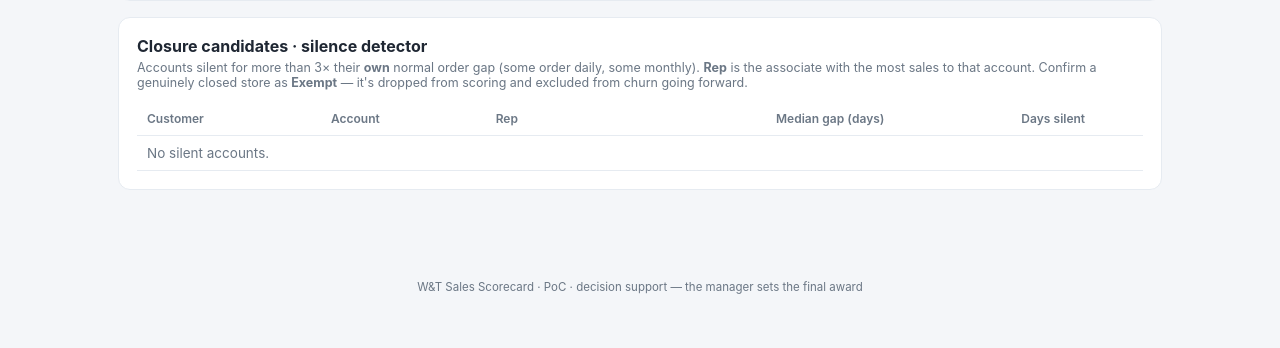
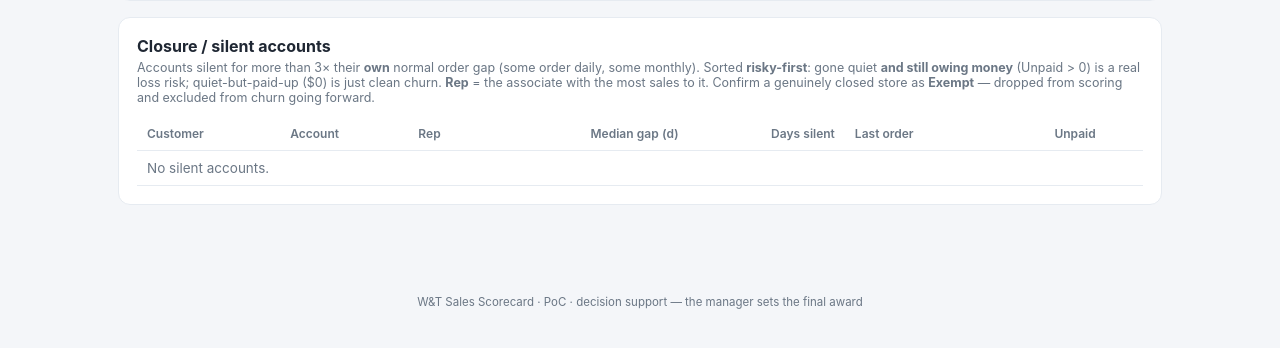
Before and after one commit to JaxonFan/wandt_sales_evaluation, a FastAPI app: template app/templates/closures.html in a window 1280 px wide. Shown: the part 100-448 px from the top of the page. Run offline with FastAPI, Linux system fonts and the light colour scheme; the template is opened without the code that fills it, so the values that code supplies are empty; some libraries are stand-ins or nearby versions.

Commit message:
Silent-account visibility + drop the stale 'below target' nag
- me.html: remove the demotivating 'below target — keep going / 还没到目标 —— 继续加油'
  line (period's already over when reps see it); keep the positive above-target one.
- flag_silent_accounts: add unpaid AR owed + last_order, sort RISKY-FIRST (owing, then
  longest silent), optional associate filter; excludes voided (active_lines).
- Manager: rename Closures tab -> 'Closure / Silent accounts' + Unpaid/Last-order cols
  (Season Fresh $9,294 floats up; clean churn $0 sinks).
- Rep: new '静默客户 / Silent accounts' tab (/me/silent) — their gone-quiet customers,
  risky-first, so they chase the ones that owe money before it becomes bad debt.
34 tests pass (1 new: silence detector unpaid + risky-first + associate filter).

Co-Authored-By: Claude Opus 4.8 (1M context) <noreply@anthropic.com>

```diff
--- a/app/main.py
+++ b/app/main.py
@@ -122,6 +122,20 @@ def my_goal(request: Request, db: Session = Depends(get_db), p: int = None, lang
     goal = service.compute_rep_goal(db, name, p)
     return templates.TemplateResponse("me.html", {"request": request, "user": user, "g": goal, "viewer": "self",
                                                   "lang": (lang or "zh"), "big": True, "toggle_base": "/me"})
+
+
+@app.get("/me/silent", response_class=HTMLResponse)
+def my_silent(request: Request, db: Session = Depends(get_db), lang: str = None):
+    user = current_user(request, db)
+    if not user:
+        return RedirectResponse("/login", status_code=303)
+    name = user.associate_name if user.role == "rep" else None
+    if not name:  # a manager hitting /me/silent -> the team-wide closure/silent tab
+        return RedirectResponse("/closures", status_code=303)
+    rows = service.flag_silent_accounts(db, associate=name)
+    return templates.TemplateResponse("me_silent.html", {"request": request, "user": user, "rows": rows,
+                                                         "name": name, "lang": (lang or "zh"), "big": True,
+                                                         "toggle_base": "/me/silent"})
 
 
 @app.get("/rep/{name}", response_class=HTMLResponse)
--- a/app/service.py
+++ b/app/service.py
@@ -676,24 +676,36 @@ def compute_rep_goal(db, associate, idx=None):
             "new_accounts": new_accounts, "gated_accounts": gated_accounts, "watch": watch}
 
 
-def flag_silent_accounts(db, gap_multiple=3.0, min_orders=5):
-    """Accounts silent > gap_multiple x their own median inter-order gap — closure candidates."""
-    df = load_lines_df(db)
+def flag_silent_accounts(db, gap_multiple=3.0, min_orders=5, associate=None):
+    """Accounts silent > gap_multiple x their own median inter-order gap — closure/at-risk candidates. Each record
+    carries the UNPAID AR still owed (an account that's gone quiet AND owes money is the real loss risk, vs clean
+    churn that owes $0), and is sorted RISKY-FIRST (most owed, then longest silent). `associate` filters to one rep
+    (for the rep-facing tab). Voided invoices are excluded; collected/written-off don't count as outstanding."""
+    df = active_lines(db)
     if not len(df):
         return []
     as_of = df["document_date"].max().normalize()
     names = customer_names(db)
+    coll = collected_set(db)
+    woff = written_off_set(db)
     records = []
     for account_id, group in df.groupby("account"):
         order_dates = pd.Series(sorted(group["document_date"].dt.normalize().unique()))
         if len(order_dates) < min_orders:
             continue
         median_gap_days = order_dates.diff().dt.days.median()
-        days_silent = (as_of - order_dates.iloc[-1]).days
-        if median_gap_days and days_silent > gap_multiple * median_gap_days:
-            rep_rev = group.dropna(subset=["associate"]).groupby("associate")["extended_price"].sum()
-            rep = rep_rev.idxmax() if len(rep_rev) else ""
-            records.append({"account": account_id, "customer": names.get(account_id, account_id),
-                            "rep": rep, "median_gap_days": round(float(median_gap_days), 1),
-                            "days_silent": int(days_silent)})
-    return sorted(records, key=lambda r: -r["days_silent"])
+        last_order = order_dates.iloc[-1]
+        days_silent = (as_of - last_order).days
+        if not (median_gap_days and days_silent > gap_multiple * median_gap_days):
+            continue
+        rep_rev = group.dropna(subset=["associate"]).groupby("associate")["extended_price"].sum()
+        rep = rep_rev.idxmax() if len(rep_rev) else ""
+        if associate is not None and rep != associate:
+            continue
+        outstanding = group[(~group["sop_number"].astype(str).isin(coll)) & (~group["sop_number"].astype(str).isin(woff))
+                            & (group["document_date"] >= pd.Timestamp("2025-06-01"))]["extended_price"].sum()
+        records.append({"account": account_id, "customer": names.get(account_id, account_id),
+                        "rep": rep, "median_gap_days": round(float(median_gap_days), 1),
+                        "days_silent": int(days_silent), "last_order": last_order.date().isoformat(),
+                        "unpaid": round(float(outstanding))})
+    return sorted(records, key=lambda r: (-r["unpaid"], -r["days_silent"]))   # risky-first: owing, then longest silent
--- a/app/templates/base.html
+++ b/app/templates/base.html
@@ -70,10 +70,10 @@
   {% if user.role != 'rep' %}
   <nav>
     <a href="/">Team</a><a href="/annual">Annual review</a><a href="/collections">Collections</a><a href="/acquisitions">New accounts</a><a href="/jumps">Big jumps</a><a href="/constrained">Limited stock</a>
-    <a href="/closures">Closures</a><a href="/products">New products</a><a href="/reps">Reps</a><a href="/guide">Guide</a><a href="/guide/manager">Manager guide</a><a href="/upload">Import</a><a href="/settings">Settings</a><a href="/export.csv">Export</a>
+    <a href="/closures">Closure / Silent</a><a href="/products">New products</a><a href="/reps">Reps</a><a href="/guide">Guide</a><a href="/guide/manager">Manager guide</a><a href="/upload">Import</a><a href="/settings">Settings</a><a href="/export.csv">Export</a>
   </nav>
   {% else %}
-  <nav><a href="/me">我的目标</a><a href="/me/annual">按年回顾</a><a href="/guide">奖金怎么算</a></nav>
+  <nav><a href="/me">我的目标</a><a href="/me/annual">按年回顾</a><a href="/me/silent">静默客户</a><a href="/guide">奖金怎么算</a></nav>
   {% endif %}
   <span class="right">{{ user.username }} ({{ user.role }}) · <a href="/logout" style="color:#cdd9e8">{{ '退出' if big else 'log out' }}</a></span>
 </header>
--- a/app/templates/closures.html
+++ b/app/templates/closures.html
@@ -1,17 +1,20 @@
 {% extends "base.html" %}{% block body %}
 {% set page = '/closures' %}{% include '_pbar.html' %}
 <div class="card">
-  <h2>Closure candidates · silence detector</h2>
+  <h2>Closure / silent accounts</h2>
   <p class="hint">Accounts silent for more than 3× their <b>own</b> normal order gap (some order daily, some monthly).
-    <b>Rep</b> is the associate with the most sales to that account. Confirm a genuinely closed store as
-    <b>Exempt</b> — it's dropped from scoring and excluded from churn going forward.</p>
+    Sorted <b>risky-first</b>: gone quiet <b>and still owing money</b> (Unpaid &gt; 0) is a real loss risk;
+    quiet-but-paid-up ($0) is just clean churn. <b>Rep</b> = the associate with the most sales to it. Confirm a
+    genuinely closed store as <b>Exempt</b> — dropped from scoring and excluded from churn going forward.</p>
   <table>
-    <thead><tr><th>Customer</th><th>Account</th><th>Rep</th><th class="num">Median gap (days)</th><th class="num">Days silent</th><th></th></tr></thead>
+    <thead><tr><th>Customer</th><th>Account</th><th>Rep</th><th class="num">Median gap (d)</th><th class="num">Days silent</th><th>Last order</th><th class="num">Unpaid</th><th></th></tr></thead>
     <tbody>
     {% for c in candidates %}
       <tr>
         <td>{{ c.customer }}</td><td class="mut">{{ c.account }}</td><td>{{ c.rep }}</td>
         <td class="num">{{ c.median_gap_days }}</td><td class="num">{{ c.days_silent }}</td>
+        <td class="mut">{{ c.last_order }}</td>
+        <td class="num">{% if c.unpaid>0 %}<b class="neg">${{ '{:,}'.format(c.unpaid) }}</b>{% else %}<span class="mut">$0</span>{% endif %}</td>
         <td>
           {% if c.account in exempt %}<span class="badge b-ramp">exempt</span>
           {% elif nav.is_current %}
@@ -24,7 +27,7 @@
         </td>
       </tr>
     {% else %}
-      <tr><td colspan="6" class="mut">No silent accounts.</td></tr>
+      <tr><td colspan="8" class="mut">No silent accounts.</td></tr>
     {% endfor %}
     </tbody>
   </table>
--- a/app/templates/me.html
+++ b/app/templates/me.html
@@ -27,9 +27,8 @@
     <div style="width:{{ pct }}%;height:100%;background:{{ 'var(--green)' if g.actual>=g.target else 'var(--amber)' }}"></div>
   </div>
   <div style="margin-top:8px">
-    {{ '%.0f'|format(g.pct) }}% {{ 'of target' if lang=='en' else '（占目标）' }} ·
-    {% if g.actual>=g.target %}<span class="pos">{{ 'above target — earning growth bonus on the excess' if lang=='en' else '已超过目标 —— 超出的部分开始拿增长奖金' }}</span>
-    {% else %}<span class="neg">{{ 'below target — keep going' if lang=='en' else '还没到目标 —— 继续加油' }}</span>{% endif %}
+    {{ '%.0f'|format(g.pct) }}% {{ 'of target' if lang=='en' else '（占目标）' }}{% if g.actual>=g.target %} ·
+    <span class="pos">{{ 'above target — earning growth bonus on the excess' if lang=='en' else '已超过目标 —— 超出的部分开始拿增长奖金' }}</span>{% endif %}
   </div>
   {% if lang=='en' %}
   <p class="hint" style="margin-top:8px">Your <b>${{ '{:,.0f}'.format(g.target) }}</b> target =
```
Also changed, not shown: app/templates/me_silent.html (added, +35 -0 lines), tests/test_collections.py (+34 -0 lines).
